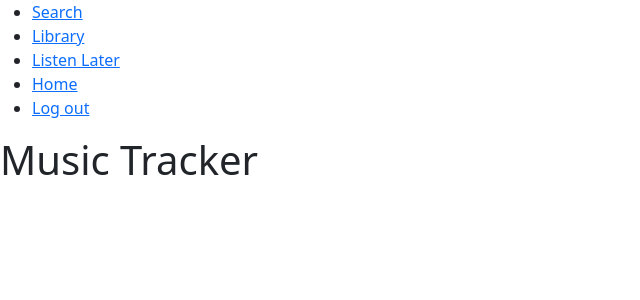
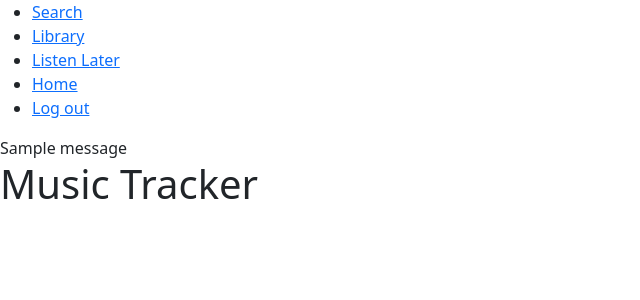
Before and after one commit to CaptainChicken12/music-tracker, a Flask app: page / in a window 1280 px wide. Shown: the top 300 px of the page, without its empty margins (0-640 px from the left). Run offline with Flask 3, Linux system fonts and the light colour scheme; a user stored in the database is signed in; one stand-in notice (Sample message) is shown.

Commit message:
added flash messages to layout.html

```diff
--- a/templates/layout.html
+++ b/templates/layout.html
@@ -18,7 +18,17 @@
                 <li><a href="/login">Log in</a></li>
                 <li><a href="/register">Register</a></li>
             </ul>
-        {% endif %}
+
+            {% endif %}
+        {% with messages = get_flashed_messages() %}
+            {% if messages %}
+                <div class="flash-messages">
+                    {% for message in messages %}
+                    <div class="flash">{{ message }}</div>
+                    {% endfor %}
+                </div>
+            {% endif %}
+        {% endwith %}
 
         {% block body %}{% endblock %}
     </body>
```
